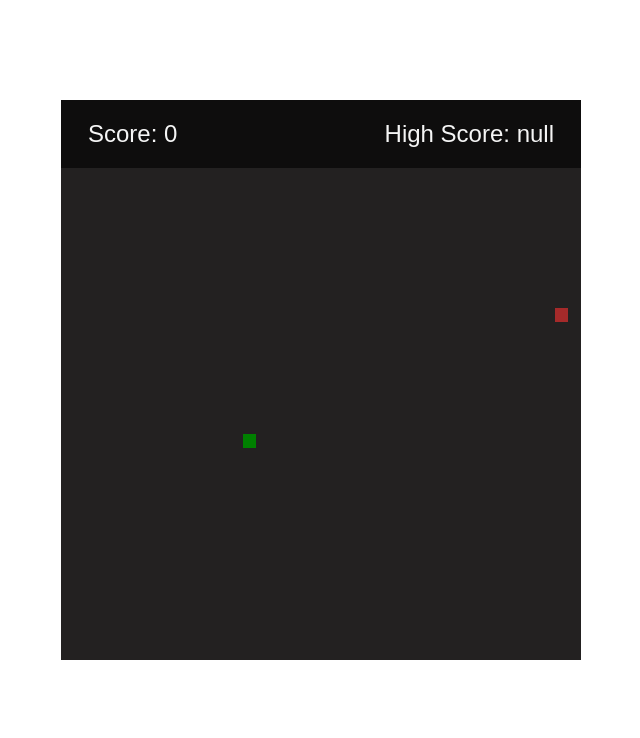
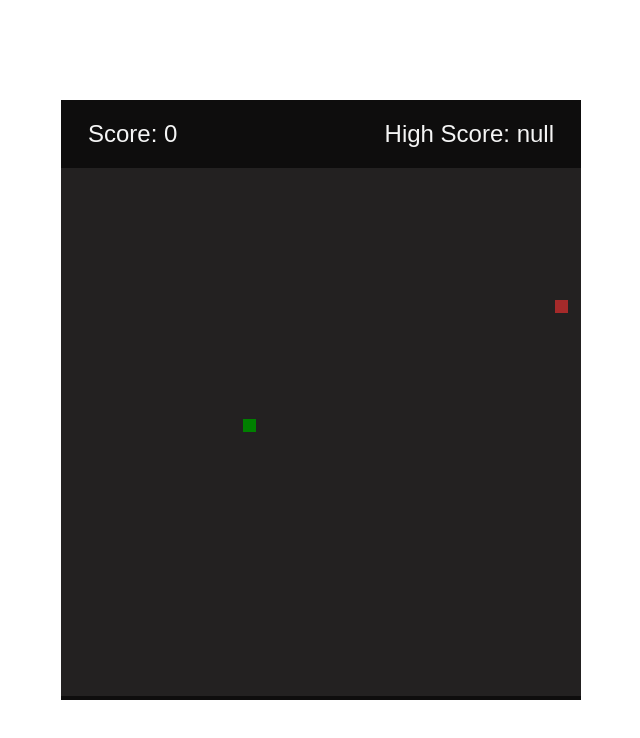
Before and after one commit to etineh/Snake-Game, a plain HTML site: page index.html in a window 1280 px wide. Shown: the whole page, without its empty margins (319-959 px from the left). Drawn offline with Linux system fonts and the light colour scheme.

Commit message:
board area bug fixed

```diff
--- a/style.css
+++ b/style.css
@@ -15,7 +15,7 @@ body{
 }
 .container{
     width: 65vmin;
-    height: 70vmin;
+    height: 75vmin;
     overflow: hidden;
     background: rgb(14, 13, 13);
 }
@@ -29,7 +29,7 @@ body{
     justify-content: space-between;
 }
 .play_board{
-    height: 100%;
+    height: 88%;
     width: 100%;
     display: grid;
     grid-template: repeat(40, 1fr)/repeat(40, 1fr);
```
